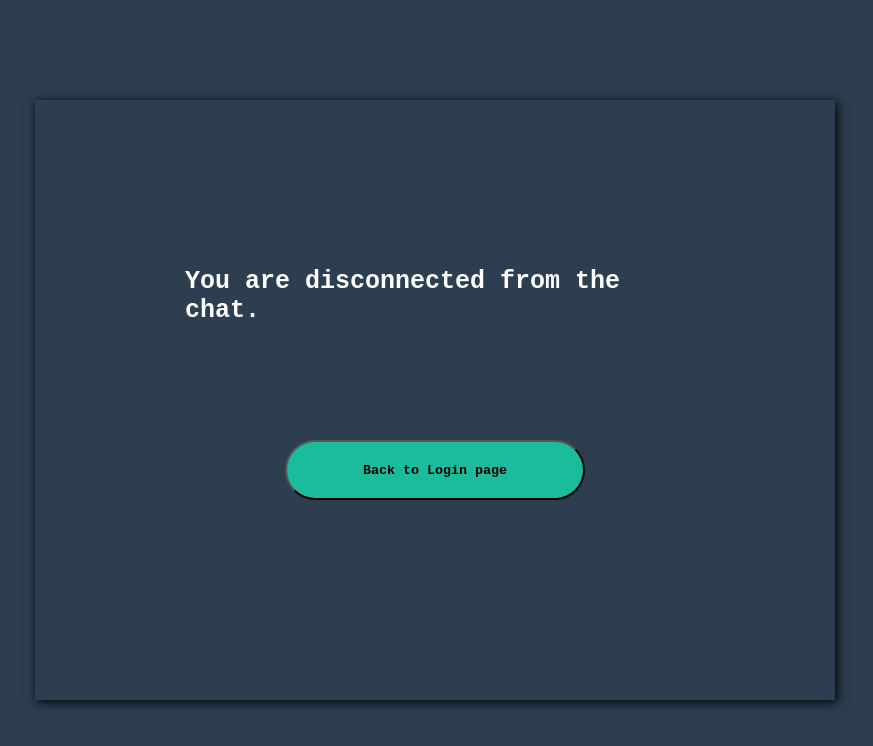
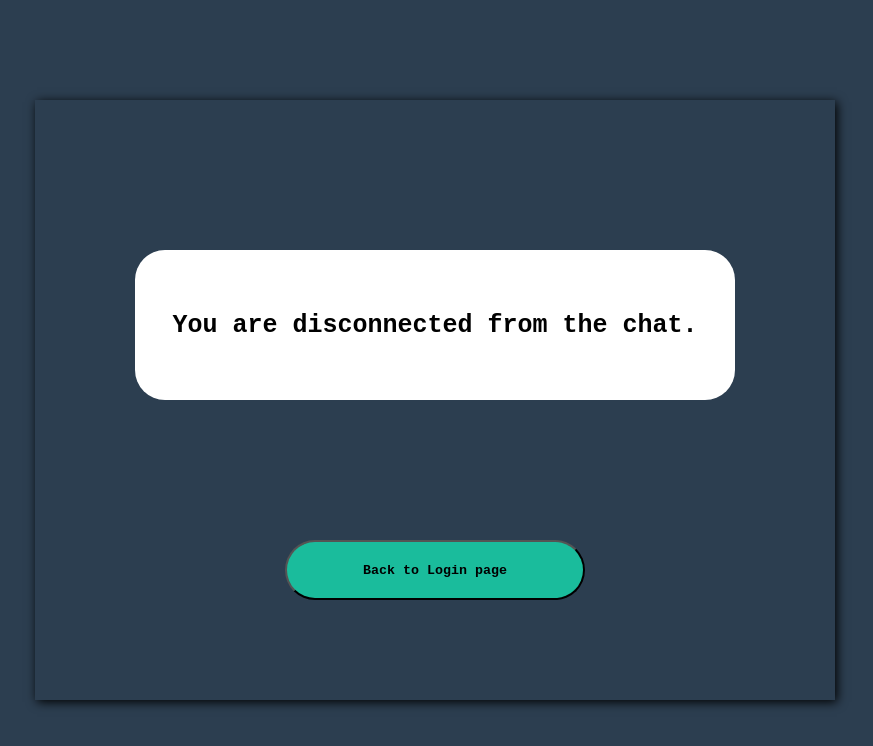
Before and after one commit to Dmate889/live_chat_service, an Angular app in the folder live_chat_service/: page /disconnected in a window 1280 px wide. Shown: the top 746 px of the page, without its empty margins (205-1078 px from the left). Built offline with nearby package versions, Linux system fonts and the light colour scheme.

Commit message:
Disconnect page CSS reworked v2

```diff
--- a/live_chat_service/src/app/components/disconnected/disconnected.component.css
+++ b/live_chat_service/src/app/components/disconnected/disconnected.component.css
@@ -3,7 +3,6 @@
     justify-content: center;
     align-items: center;
     height: 100vh;
-    color: white;
 
     background-color: #2C3E50;
 }
@@ -23,6 +22,17 @@
     position: relative;
 }
 
+.h1-container{
+    background-color: white;
+    height: 150px;
+    width: 600px;
+
+    display: flex;
+    align-items: center;
+    justify-content: center;
+    border-radius: 30px;
+}
+
 h1{
     font-family: monospace;
     font-size: 25px;
@@ -30,7 +40,7 @@ h1{
 
 button{
     position: absolute;
-    bottom: 200px;
+    bottom: 100px;
     height: 60px;
     background-color: #1ABC9C;
     transition: background-color 0.5s;
--- a/live_chat_service/src/app/components/disconnected/disconnected.component.html
+++ b/live_chat_service/src/app/components/disconnected/disconnected.component.html
@@ -1,6 +1,8 @@
 <div class="wrapper">
     <div class="disconnect-box">
-        <h1>You are disconnected from the chat.</h1>
+        <div class="h1-container">
+            <h1>You are disconnected from the chat.</h1>
+        </div>
         <button (click)="backtoChat($event)" type="button">Back to Login page</button>
     </div>
 </div>
```
